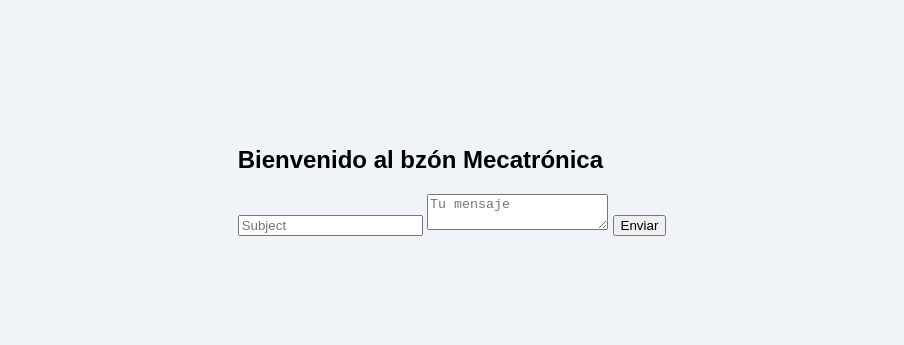
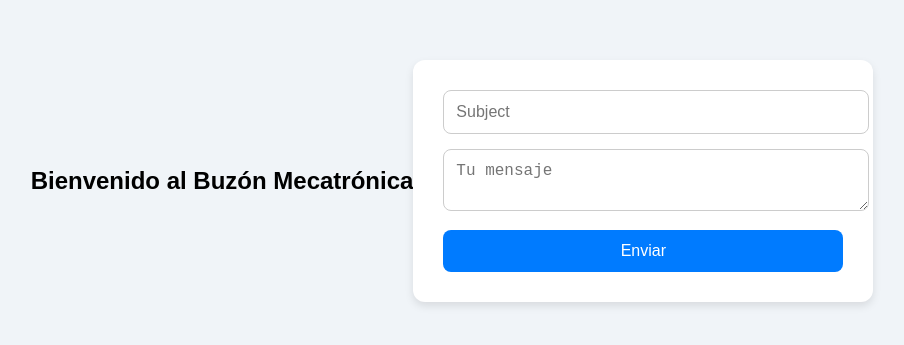
Before and after one commit to lolvardock/buzonprueba1, a plain HTML site: page index.html in a window 1280 px wide. Shown: the part 219-564 px from the top of the page, without its empty margins (188-1092 px from the left). Drawn offline with Linux system fonts and the light colour scheme.

Commit message:
Update index.html

```diff
--- a/index.html
+++ b/index.html
@@ -52,11 +52,10 @@
     </style>
 </head>
 <body>
-
-    <form action="https://formsubmit.co/sebastian.martinez.graterol%40gmail.com" method="POST">
-        <h2>Bienvenido al bzón Mecatrónica</h2>
+    <h2>Bienvenido al Buzón Mecatrónica</h2>
+    <form class="contact-form" action="https://formsubmit.co/sebastian.martinez.graterol%40gmail.com" method="POST">
         <input type="text" name="Subject" required placeholder="Subject">
-        <textarea name="message" placeholder="Tu mensaje" required></textarea>
+        <textarea name="message" required placeholder="Tu mensaje" required></textarea>
 
         <!-- Opcional: Redireccionar después del envío -->
         <input type="hidden" name="_next" value="gracias.html">
```
